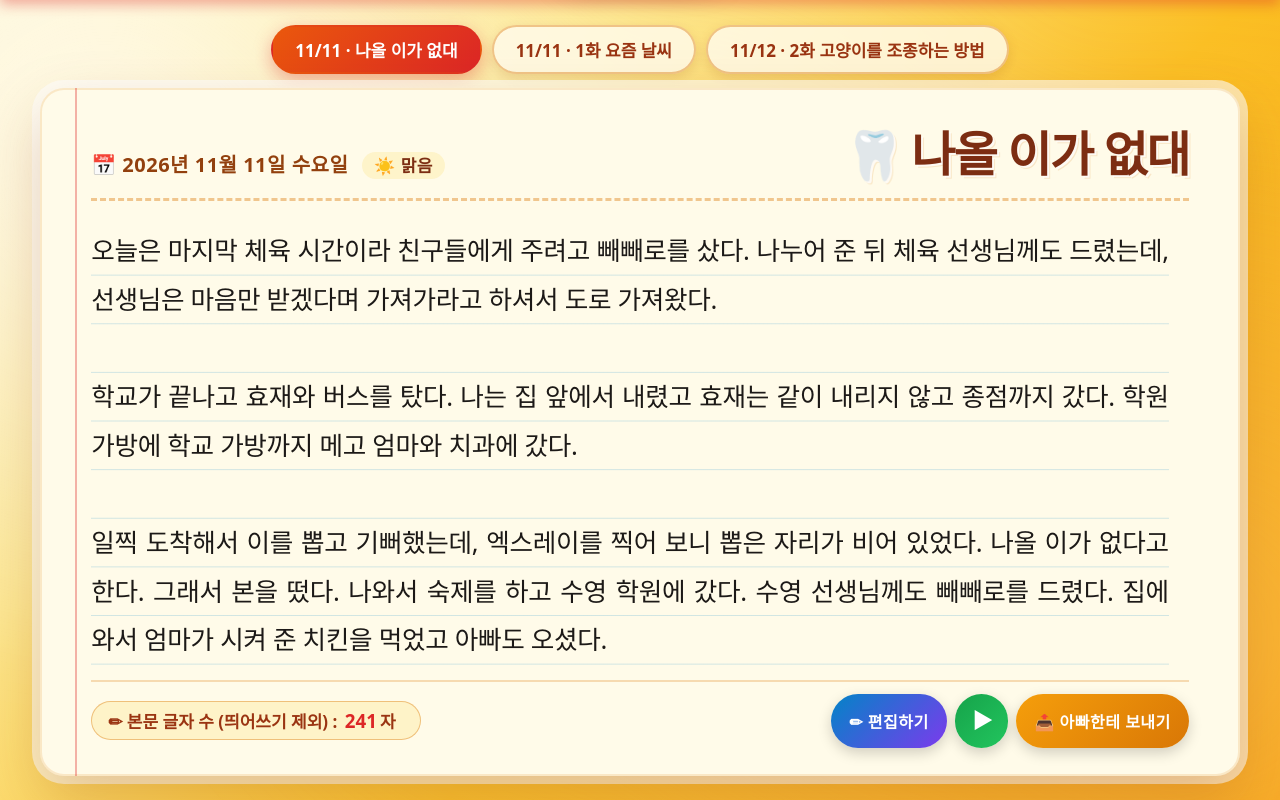
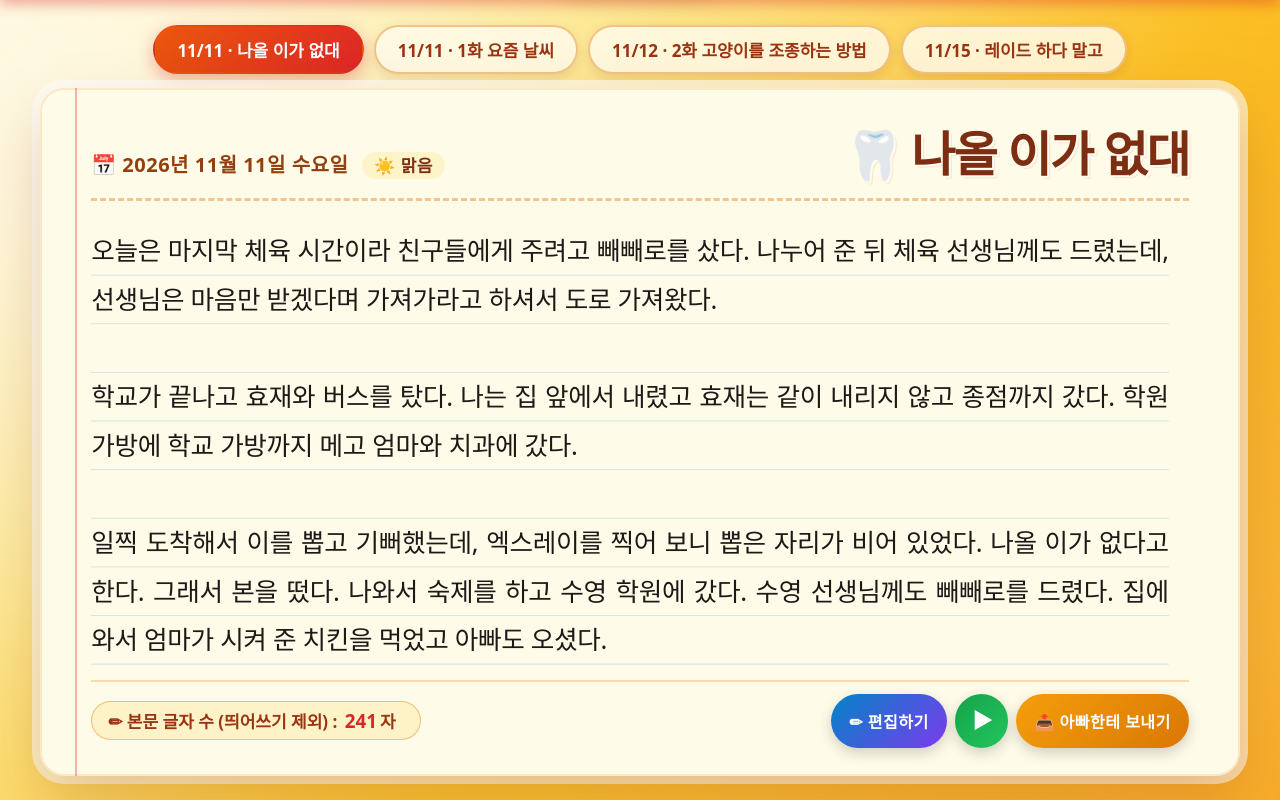
Before and after one commit to hyshin6664/yono-diary, a plain HTML site: page index.html in a window 1280 px wide. Drawn offline with Linux system fonts and the light colour scheme; no server answers.

Commit message:
이번 주 일기 한 편(11/15 강남 포켓몬고와 할머니 집) 추가 — 일기 2 + 독서 2 네 편
Co-Authored-By: Claude Opus 5 <noreply@anthropic.com>

```diff
--- a/index.html
+++ b/index.html
@@ -126,6 +126,13 @@ var DIARIES = [
     weather:"⛅ 구름 조금",
     title:"🐱 2화 고양이를 조종하는 방법",
     text:"고양이가 캣타워에 있었다. 생선 모양 장난감으로 유인해도 안 됐다. 소맥이가 레이저를 꺼내니 고양이가 따라갔다. 바선생 쪽으로 유인하니 고양이가 바선생을 밟고 화분도 깼다.\n\n누나 머리에 비추니 고양이가 때려서 누나가 기절했다. 소맥이는 \"나이스!\" 했다. 아빠에게 쏘니 안마를, 싱크대에 쏘니 설거지를, 청소기에 쏘니 청소를 해 주었다. 잡초에 쏘니 뽑아 주었다.\n\n귀시니에게 쏘니 고양이가 귀시니를 안았다. 소맥이가 자기 얼굴에 비추자 고양이는 \"힘 조절할 필요 없겠군요.\" 하며 얼굴을 때렸다. 고양이는 잘 놀았다며 캣타워로 돌아갔고, 귀시니는 소맥이를 걱정했다."
+  },
+  {
+    id:"r20261115d",
+    date:"2026년 11월 15일 일요일",
+    weather:"☀️ 맑음",
+    title:"🎮 레이드 하다 말고",
+    text:"오늘은 일어나서 텔레비전을 보다가 숙제를 하고 일기를 썼다. 일기를 다 쓴 뒤에 우리는 강남으로 향했다. 포켓몬고 이벤트가 있어서 간 것인데 이벤트가 시작하고 몇 시간이 지나 있었다. 그래서 몇 판만 하고 점심을 먹으러 갔다.\n\n점심을 먹고 나서는 본격적으로 레이드를 했다. 그런데 할아버지가 많이 아프셔서 침대에서 미끄러져 못 일어나시겠다고 하셨다. 우리는 빵을 사서 바로 할머니 집으로 갔다.\n\n엄마가 할아버지를 일으켜 드렸다. 그러고 나서 우리는 버거를 먹으러 갔다. 버거를 먹고 자려는데 너무 배불러서 소화제를 먹고 잤다. 아빠는 이미 자고 있었다."
   }
 ];
 var LS_KEY='yono-diary-edits-v2';
```
